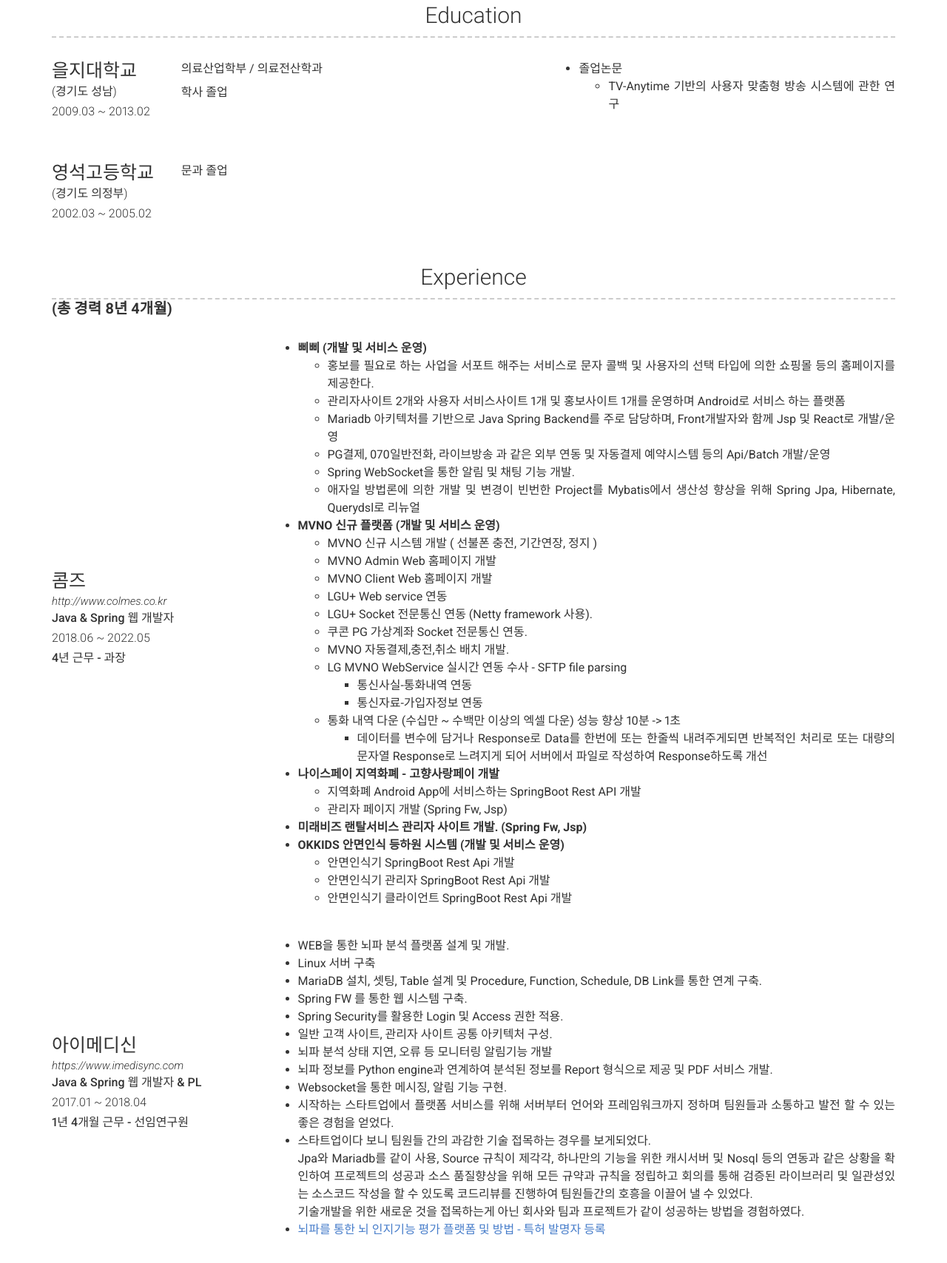
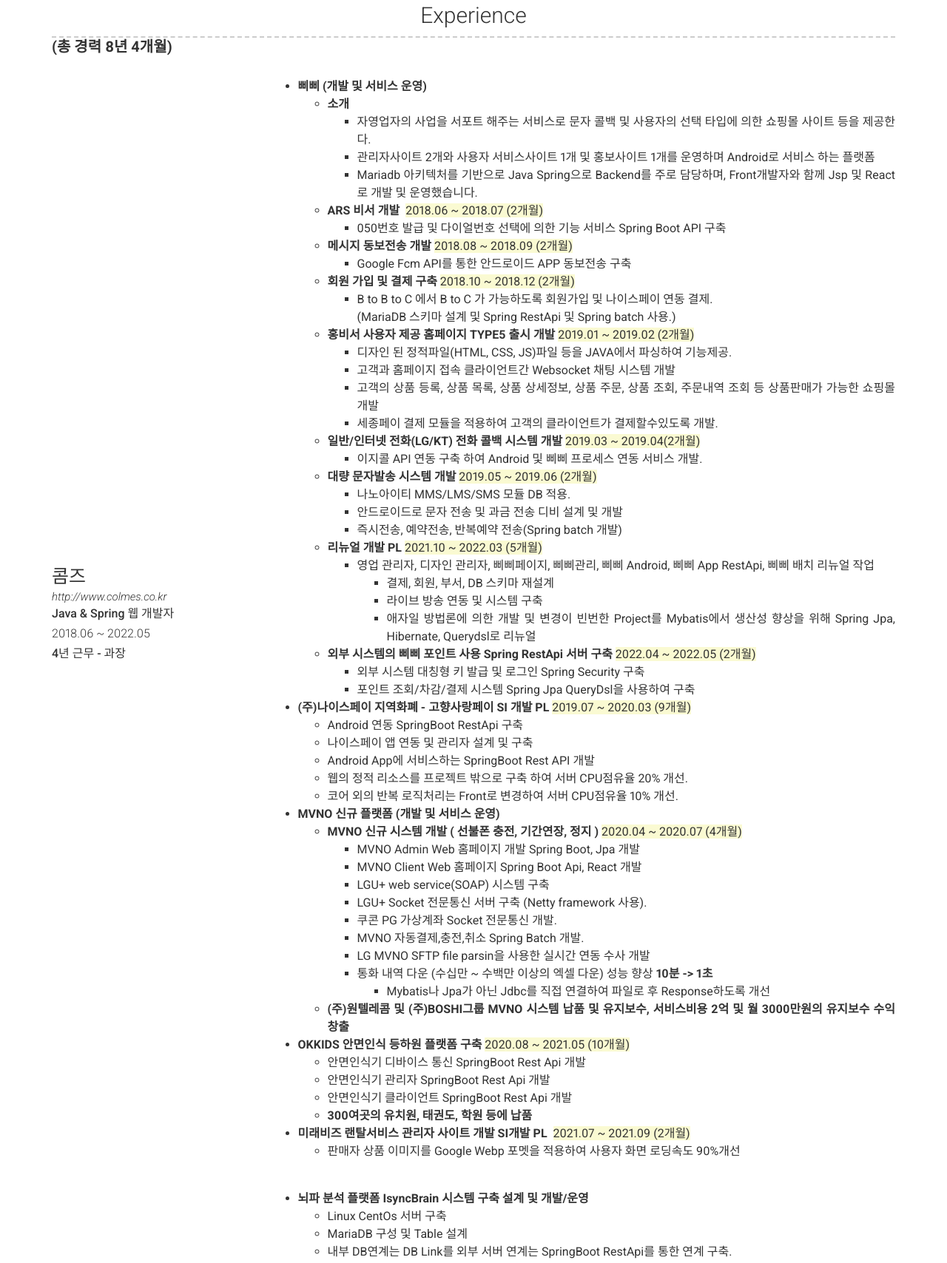
Before and after one commit to hyunyoul1004/hyunyoul1004.github.io, a plain HTML site: page index.html in a window 1280 px wide. Shown: the part 576-2284 px from the top of the page at 74% size. Drawn offline with nearby package versions, Linux system fonts and the light colour scheme.

Commit message:
이력서 대수정

```diff
--- a/index.html
+++ b/index.html
@@ -97,58 +97,14 @@
         <span class="profile-img" style="background-image: url(/images/profile.jpg)"></span>
       </div><div class="col-xs-12 col-sm-8 col-md-9 col-print-12">
       <p>
-        <mark>Java & Spring 기반의 9년차 백엔드 개발자</mark>로 LG전자 글로벌 금형 구매 시스템에서 100만건이상의 연계데이터 처리 와 방위사업청 서비스에서 Api/Batch 개발 및 운영하였습니다. <br/>
-        <mark>아이메디신 스타트업에서 PL</mark>을 하며 뇌파분석플랫폼(ISyncBrain)을 AWS 인프라 구축을 성공적으로 안정화 시킨 경험이 있습니다.<br/>
-        콤즈에서 플랫폼(삐삐 플랫폼, MVNO 플랫폼, 안면인식 등하원 플랫폼)의 서비스 개발 및 운영 업무를 하며 전문통신 및 다양한 외부 시스템간 연계와 결제 배치 서비스 등을 처리했습니다.<br/>
-        플랫폼에 기능 추가 및 개발함에 있어 <mark>운영시 문제가 없도록 안정화에 중점</mark>을 두었으며, 그러기 위한 방법으로 테스트 코드 작성을 당연하게 생각하여 다양한 테스트 케이스를 반복적으로 수행하였습니다.<br/>
-        항상 학습하여 발전함에 있어 나 자신과 회사 및 팀원들간의 시너지효과를 만들어갈 수 있도록 노력하는 개발자가 되겠습니다.
+        <mark>Java 기반의 9년차 백엔드 개발자</mark>로 LG전자 글로벌 금형 구매 시스템에서 <b>100만건</b> 이상의 금형 자산 연계 처리와 방위사업청에서 <b>1,500여명의 직원에 대한</b> 행정시스템(인사평가/각종 수당)을 담당하여 API/Batch 개발 및 시스템 고도화 업무 등을 해왔습니다.<br/>
+        <mark>아이메디신에서 PL</mark>을 하며 뇌파분석플랫폼(ISyncBrain) 설계 및 개발과 AWS 인프라를 구축하여 <b>중소기업청TIPS 사업 선정 및 SeriesA 유치 (30억원)</b>의 성과를 달성하였습니다.<br/>
+        콤즈에서 자체 플랫폼과 SI 프로젝트 설계 및 코어 구현 등을 주요 업무로 하였습니다.<br/>
+        플랫폼에 기능 추가 및 개발함에 있어 <mark>운영시 문제가 없도록 안정화에 중점</mark>을 두었으며, 테스트 코드 작성을 당연하게 생각하여 다양한 테스트 케이스를 반복적으로 수행하였습니다.<br/>
+        항상 학습하여 발전함에 있어 나 자신과 회사 및 팀원들간의 시너지효과를 만들어갈 수 있도록 노력하는 개발자가 되고자 합니다.
       </p>
     </div>
   </div>
-</div>
-
-
-          <div class="container list-container">
-            <h3 id="education">Education</h3>
-
-              <div class="row clearfix layout layout-left border-no">
-                <div class="col-xs-12 col-sm-4 col-md-3 col-print-12 details">
-                  <h4 id="harvard-university">을지대학교</h4>
-                  <p>(경기도 성남)</p>
-                  <p>2009.03 ~ 2013.02</p>
-                  <p class="no-print aditional-links"></p>
-                </div>
-                <div class="col-xs-12 col-sm-8 col-md-9 col-print-12 content">
-                  <p>의료산업학부 / 의료전산학과</p>
-                  <p>학사 졸업</p>
-                </div>
-                <div class="col-xs-12 col-sm-8 col-md-9 col-print-12">
-                  <ul>
-                    <li>졸업논문</li>
-                    <ul>
-                      <li>TV-Anytime 기반의 사용자 맞춤형 방송 시스템에 관한 연구</li>
-                    </ul>
-                  </ul>
-                </div>
-              </div>
-
-
-              <div class="row clearfix layout layout-left border-no">
-                <div class="col-xs-12 col-sm-4 col-md-3 col-print-12 details">
-                  <h4 id="harvard-university">영석고등학교</h4>
-                  <p>(경기도 의정부)</p>
-                  <p>2002.03 ~ 2005.02</p>
-                  <p class="no-print aditional-links"></p>
-                </div>
-                <div class="col-xs-12 col-sm-8 col-md-9 col-print-12 content">
-                  <p>문과 졸업</p>
-                </div>
-
-                <div class="col-xs-12 col-sm-8 col-md-9 col-print-12">
-
-                </div>
-              </div>
-
 </div>
 
           <div class="container list-container">
@@ -168,49 +124,115 @@
                   <!-- <p class="quote">매출 0원 스타트업에서  MAU 1,300만, 일 주문 300만건의 커머스 서비스</p> -->
                 <ul>
                   <li><B>삐삐 (개발 및 서비스 운영)</B></li>
+
                   <ul>
-                    <li>홍보를 필요로 하는 사업을 서포트 해주는 서비스로 문자 콜백 및 사용자의 선택 타입에 의한 쇼핑몰 등의 홈페이지를 제공한다.</li>
+                    <li><b>소개</b></li>
+                    <ul>
+                      <li>자영업자의 사업을 서포트 해주는 서비스로 문자 콜백 및 사용자의 선택 타입에 의한 쇼핑몰 사이트 등을 제공한다.</li>
                       <li>관리자사이트 2개와 사용자 서비스사이트 1개 및 홍보사이트 1개를 운영하며 Android로 서비스 하는 플랫폼</li>
-                    <li>Mariadb 아키텍처를 기반으로 Java Spring Backend를 주로 담당하며, Front개발자와 함께 Jsp 및 React로 개발/운영 </li>
-                    <li>PG결제, 070일반전화, 라이브방송 과 같은 외부 연동 및 자동결제 예약시스템 등의 Api/Batch  개발/운영</li>
-                    <li>Spring WebSocket을 통한 알림 및 채팅 기능 개발.</li>
+                      <li>Mariadb 아키텍처를 기반으로 Java Spring으로 Backend를 주로 담당하며, Front개발자와 함께 Jsp 및 React로 개발 및 운영했습니다. </li>
+                    </ul>
+
+                    <li><b>ARS 비서 개발 </b>&nbsp;<font style="background-color: #FAFAD2;" >2018.06 ~ 2018.07 (2개월)</font></li>
+
+                    <ul>
+                      <li>050번호 발급 및 다이얼번호 선택에 의한 기능 서비스 Spring Boot API 구축</li>
+                    </ul>
+
+                    <li><b>메시지 동보전송 개발</b>&nbsp;<font style="background-color: #FAFAD2;" >2018.08 ~ 2018.09 (2개월)</font></li>
+                    <ul>
+                      <li>Google Fcm API를 통한 안드로이드 APP 동보전송 구축</li>
+                    </ul>
+
+                    <li><b>회원 가입 및 결제 구축</b>&nbsp;<font style="background-color: #FAFAD2;" >2018.10 ~ 2018.12 (2개월)</font></li>
+                    <ul>
+                      <li>B to B to C 에서 B to C 가 가능하도록 회원가입 및 나이스페이 연동 결제.
+                        <br/>(MariaDB 스키마 설계 및 Spring RestApi 및 Spring batch 사용.)</li>
+                    </ul>
+
+                    <li><b>홍비서 사용자 제공 홈페이지 TYPE5 출시 개발</b>&nbsp;<font style="background-color: #FAFAD2;" >2019.01 ~ 2019.02 (2개월)</font></li>
+                    <ul>
+                      <li>디자인 된 정적파일(HTML, CSS, JS)파일 등을 JAVA에서 파싱하여 기능제공.</li>
+                      <li>고객과 홈페이지 접속 클라이언트간 Websocket 채팅 시스템 개발</li>
+                      <li>고객의 상품 등록, 상품 목록, 상품 상세정보, 상품 주문, 상품 조회, 주문내역 조회 등 상품판매가 가능한 쇼핑몰 개발</li>
+                      <li>세종페이 결제 모듈을 적용하여 고객의 클라이언트가 결제할수있도록 개발.</li>
+                    </ul>
+
+                    <li><b>일반/인터넷 전화(LG/KT) 전화 콜백 시스템 개발</b>&nbsp;<font style="background-color: #FAFAD2;" >2019.03 ~ 2019.04(2개월)</font></li>
+                    <ul>
+                      <li>이지콜 API 연동 구축 하여 Android 및 삐삐 프로세스 연동 서비스 개발.</li>
+                    </ul>
+
+                    <li><b>대량 문자발송 시스템 개발</b>&nbsp;<font style="background-color: #FAFAD2;" >2019.05 ~ 2019.06 (2개월)</font></li>
+                    <ul>
+                      <li>나노아이티 MMS/LMS/SMS 모듈 DB 적용.</li>
+                      <li>안드로이드로 문자 전송 및 과금 전송 디비 설계 및 개발</li>
+                      <li>즉시전송, 예약전송, 반복예약 전송(Spring batch 개발)</li>
+                    </ul>
+
+                    <li><b>리뉴얼 개발 PL</b>&nbsp;<font style="background-color: #FAFAD2;" >2021.10 ~ 2022.03 (5개월)</font></li>
+                    <ul>
+                      <li>영업 관리자, 디자인 관리자, 삐삐페이지, 삐삐관리, 삐삐 Android, 삐삐 App RestApi, 삐삐 배치 리뉴얼 작업</li>
+                        <ul>
+                          <li>결제, 회원, 부서, DB 스키마 재설계</li>
+                          <li>라이브 방송 연동 및 시스템 구축</li>
                           <li>애자일 방법론에 의한 개발 및 변경이 빈번한 Project를 Mybatis에서 생산성 향상을 위해 Spring Jpa, Hibernate, Querydsl로 리뉴얼</li>
+                        </ul>
+                    </ul>
+
+                    <li><b>외부 시스템의 삐삐 포인트 사용 Spring RestApi 서버 구축</b>&nbsp;<font style="background-color: #FAFAD2;" >2022.04 ~ 2022.05 (2개월)</font></li>
+                    <ul>
+                      <li>외부 시스템 대칭형 키 발급 및 로그인 Spring Security 구축</li>
+                      <li>포인트 조회/차감/결제 시스템 Spring Jpa QueryDsl을 사용하여 구축</li>
+                    </ul>
+
+                  </ul>
+
+                  <li><b>(주)나이스페이 지역화폐 - 고향사랑페이 SI 개발 PL</b>&nbsp;<font style="background-color: #FAFAD2;" >2019.07 ~ 2020.03 (9개월)</font><br/></li>
+                  <ul>
+                    <li>Android 연동 SpringBoot RestApi 구축</li>
+                    <li>나이스페이 앱 연동 및 관리자 설계 및 구축</li>
+                    <li>Android App에 서비스하는 SpringBoot Rest API 개발</li>
+                    <li>웹의 정적 리소스를 프로젝트 밖으로 구축 하여 서버 CPU점유율 20% 개선.</li>
+                    <li>코어 외의 반복 로직처리는 Front로 변경하여 서버 CPU점유율 10% 개선.</li>
                   </ul>
 
                   <li><B>MVNO 신규 플랫폼 (개발 및 서비스 운영)</B></li>
                   <ul>
-                    <li>MVNO 신규 시스템 개발 ( 선불폰 충전, 기간연장, 정지 )</li>
-                    <li>MVNO Admin Web 홈페이지 개발</li>
-                    <li>MVNO Client Web 홈페이지 개발</li>
-                    <li>LGU+ Web service 연동</li>
-                    <li>LGU+ Socket 전문통신 연동 (Netty framework 사용).</li>
-                    <li>쿠콘 PG 가상계좌 Socket 전문통신 연동.</li>
-                    <li>MVNO 자동결제,충전,취소 배치 개발.</li>
-                    <li>LG MVNO WebService 실시간 연동 수사  - SFTP file parsing</li>
+                    <li><b>MVNO 신규 시스템 개발 ( 선불폰 충전, 기간연장, 정지 )</b>&nbsp;<font style="background-color: #FAFAD2;" >2020.04 ~ 2020.07 (4개월)</mark></li>
                     <ul>
-                        <li>통신사실-통화내역 연동</li>
-                        <li>통신자료-가입자정보 연동</li>
-                      </ul>
-                    <li>통화 내역 다운 (수십만 ~ 수백만 이상의 엑셀 다운) 성능 향상 10분 -> 1초 </li>
+                      <li>MVNO Admin Web 홈페이지 개발 Spring Boot, Jpa 개발</li>
+                      <li>MVNO Client Web 홈페이지 Spring Boot Api, React 개발</li>
+                      <li>LGU+ web service(SOAP) 시스템 구축</li>
+                      <li>LGU+ Socket 전문통신 서버 구축 (Netty framework 사용).</li>
+                      <li>쿠콘 PG 가상계좌 Socket 전문통신 개발.</li>
+                      <li>MVNO 자동결제,충전,취소 Spring Batch 개발.</li>
+                      <li>LG MVNO SFTP file parsin을 사용한 실시간 연동 수사 개발</li>
+                      <li>통화 내역 다운 (수십만 ~ 수백만 이상의 엑셀 다운) 성능 향상 <b>10분 -> 1초</b></li>
                       <ul>
-                        <li>데이터를 변수에 담거나 Response로 Data를 한번에 또는 한줄씩 내려주게되면 반복적인 처리로 또는 대량의 문자열 Response로 느려지게 되어 서버에서 파일로 작성하여 Response하도록 개선</br/>
+                        <li>Mybatis나 Jpa가 아닌 Jdbc를 직접 연결하여 파일로 후 Response하도록 개선</br/>
                       </ul>
                     </ul>
 
-                  <li><b>나이스페이 지역화폐 - 고향사랑페이 개발</b></li>
-                  <ul>
-                    <li>지역화폐 Android App에 서비스하는 SpringBoot Rest API 개발</li>
-                    <li>관리자 페이지 개발 (Spring Fw, Jsp)</li>
+                      <li><b>(주)원텔레콤 및 (주)BOSHI그룹 MVNO 시스템 납품 및 유지보수, 서비스비용 2억 및 월 3000만원의 유지보수 수익 창출</b>&nbsp;</li>
                   </ul>
 
-                  <li><b>미래비즈 랜탈서비스 관리자 사이트 개발. (Spring Fw, Jsp)</b></li>
 
-                  <li><b>OKKIDS 안면인식 등하원 시스템 (개발 및 서비스 운영)</b></li>
+
+                  <li><b>OKKIDS 안면인식 등하원 플랫폼 구축</b> <font style="background-color: #FAFAD2;" >2020.08 ~ 2021.05 (10개월)</font></li>
                     <ul>
-                      <li>안면인식기 SpringBoot Rest Api 개발 </li>
+                      <li>안면인식기 디바이스 통신 SpringBoot Rest Api 개발 </li>
                       <li>안면인식기 관리자 SpringBoot Rest Api 개발 </li>
                       <li>안면인식기 클라이언트 SpringBoot Rest Api 개발 </li>
+                      <li><b>300여곳의 유치원, 태권도, 학원 등에 납품</b></li>
                     </ul>
+
+                  <li><b>미래비즈 랜탈서비스 관리자 사이트 개발 SI개발 PL </b>&nbsp;<font style="background-color: #FAFAD2;" >2021.07 ~ 2021.09 (2개월)</font></li>
+                    <ul>
+                      <li>판매자 상품 이미지를 Google Webp 포멧을 적용하여 사용자 화면 로딩속도 90%개선 </li>
+                    </ul>
+
+
                 </ul>
                 </div>
               </div>
@@ -227,21 +249,34 @@
                 <div class="col-xs-12 col-sm-8 col-md-9 col-print-12">
                   <!-- <p class="quote">매출 0원 스타트업에서  MAU 1,300만, 일 주문 300만건의 커머스 서비스</p> -->
                   <ul>
-                    <li>WEB을 통한 뇌파 분석 플랫폼 설계 및 개발.</li>
-                    <li>Linux 서버 구축</li>
-                    <li>MariaDB 설치, 셋팅, Table 설계 및 Procedure, Function, Schedule, DB Link를 통한 연계 구축.</li>
+                    <li><b>뇌파 분석 플랫폼 IsyncBrain 시스템 구축 설계 및 개발/운영</b></li>
+                    <ul>
+                      <li>Linux CentOs 서버 구축</li>
+                      <li>MariaDB 구성 및 Table 설계</li>
+                      <li>내부 DB연계는 DB Link를 외부 서버 연계는 SpringBoot RestApi를 통한 연계 구축.</li>
                       <li>Spring FW 를 통한 웹 시스템 구축.</li>
                       <li>Spring Security를 활용한 Login 및 Access 권한 적용.</li>
                       <li>일반 고객 사이트, 관리자 사이트 공통 아키텍처 구성.</li>
                       <li>뇌파 분석 상태 지연, 오류 등 모니터링 알림기능 개발</li>
-                    <li>뇌파 정보를 Python engine과 연계하여 분석된 정보를 Report 형식으로 제공 및 PDF 서비스 개발.</li>
+                      <li>뇌파 정보를 Python Engine과 연계하여 분석된 정보를 웹 및 PDF 제공 서비스 개발.</li>
                       <li>Websocket을 통한 메시징, 알림 기능 구현.</li>
-                    <li>시작하는 스타트업에서 플랫폼 서비스를 위해 서버부터 언어와 프레임워크까지 정하며 팀원들과 소통하고 발전 할 수 있는 좋은 경험을 얻었다.</li>
+                      <li>GitLab 형상관리 및 Jenkins 자동배포 설치 및 구성.</li>
+                    </ul>
+                    <li><b>결과</b></li>
+                    <ul>
+                      <li>중소기업청 TIPS 사업 선정</li>
+                      <li>SeriesA 유치 (30억원)</li>
+                    </ul>
+
+                    <li><b>경험</b></li>
+                    <ul>
                       <li>
-                      스타트업이다 보니 팀원들 간의 과감한 기술 접목하는 경우를 보게되었다.<br/>
-                      Jpa와 Mariadb를 같이 사용, Source 규칙이 제각각, 하나만의 기능을 위한 캐시서버 및 Nosql 등의 연동과 같은 상황을 확인하여 프로젝트의 성공과 소스 품질향상을 위해
-                      모든 규약과 규칙을 정립하고 회의를 통해 검증된 라이브러리 및 일관성있는 소스코드 작성을 할 수 있도록 코드리뷰를 진행하여 팀원들간의 호흥을 이끌어 낼 수 있었다.<br/>
-                      기술개발을 위한 새로운 것을 접목하는게 아닌 회사와 팀과 프로젝트가 같이 성공하는 방법을 경험하였다. </li>
+                        스타트업에서 플랫폼 서비스를 위해 서버부터 언어와 프레임워크까지 정하며 팀원들과 소통하고 발전 할 수 있는 좋은 경험을 얻었다.<br/>
+                        스타트업이다 보니 팀원들의 과감한 기술 적용 케이스를 보게되었다.<br/>
+                        Jpa와 Mariadb를 같이 사용, Source 규칙의 다양성, 하나만의 기능을 위한 캐시서버 또는 Nosql 등의 연동과 같은 상황을 보았다.<br/>
+                        프로젝트의 성공과 소스 품질향상을 위해 모든 규약과 규칙을 정립하고 회의를 통해 검증된 라이브러리 및 일관성있는 소스코드 작성을 할 수 있도록 코드리뷰를 진행하여 팀원들간의 호흥을 이끌어 내어 성공적으로 프로젝트를 완수 할 수 있었다.<br/>
+                        다양한 기술을 접목하는게 프로젝트의 성공이 아닌 회사와 팀과 프로젝트가 같이 성공하는 방법을 경험하였다. </li>
+                    </ul>
                     <li><a href="https://scienceon.kisti.re.kr/srch/selectPORSrchPatent.do?cn=KOR1020170156921" target="_blank" class="link" >뇌파를 통한 뇌 인지기능 평가 플랫폼 및 방법 - 특허 발명자 등록</a> </li>
                   </ul>
                 </div>
@@ -283,8 +318,8 @@
 
                   <ul>
                     <li>(주)LG CNS - UCAMP 신입사원 교육</li>
-                    <li>(주)지엠솔루션 - 사내인트라넷 구축 및 리뉴얼</li>
-                    <li>(주)LG전자 - 글로벌 금형구매시스템 유지보수 및 개발</li>
+                    <li>(주)지엠솔루션 - 사내인트라넷 리뉴얼 개발</li>
+                    <li>(주)LG전자 - 글로벌 금형구매시스템 개발/운영</li>
                   </ul>
                 </div>
               </div>
@@ -338,9 +373,71 @@
 
           </div>
 
+
+
+
+          <div class="container list-container">
+            <h3 id="education">Education</h3>
+
+              <div class="row clearfix layout layout-left border-no">
+                <div class="col-xs-12 col-sm-4 col-md-3 col-print-12 details">
+                  <h4 id="harvard-university">을지대학교</h4>
+                  <p>(경기도 성남)</p>
+                  <p>2009.03 ~ 2013.02</p>
+                  <p class="no-print aditional-links"></p>
+                </div>
+                <div class="col-xs-12 col-sm-8 col-md-9 col-print-12 content">
+                  <p>의료산업학부 / 의료전산학과</p>
+                  <p>학사 졸업</p>
+                </div>
+                <div class="col-xs-12 col-sm-8 col-md-9 col-print-12">
+                  <ul>
+                    <li>졸업논문</li>
+                    <ul>
+                      <li>TV-Anytime 기반의 사용자 맞춤형 방송 시스템에 관한 연구</li>
+                    </ul>
+                  </ul>
+                </div>
+              </div>
+
+          </div>
+
+          <!-- 교육 -->
+          <div class="container education-container">
+            <h3>Developer Education</h3>
+
+            <div class="row clearfix layout layout-left">
+              <div class="col-xs-12 col-sm-4 col-md-3 col-print-12 details">
+                <h4>UCAMP</h4>
+                <p><b>(주)LG CNS</b></p><p>2013.08 ~ 2013.12	</p>
+
+              </div>
+              <div class="col-xs-12 col-sm-8 col-md-9 col-print-12">
+                <ul>
+                  <li>ORACLE, JAVA, Spring, HTML, CSS, Javascript, Jquery 등 웹 개발에 필요한 전반적인 교육</li>
+                </ul>
+              </div>
+            </div>
+
+            <div class="row clearfix layout layout-left">
+                <div class="col-xs-12 col-sm-4 col-md-3 col-print-12 details">
+                  <h4>DevOn FrameWork</h4>
+                  <p><b>(주)LG CNS</b></p>
+                  <p>2014.07</p>
+
+                </div>
+                <div class="col-xs-12 col-sm-8 col-md-9 col-print-12">
+                <ul>
+                  <li>DevOn FrameWork.</li>
+                </ul>
+              </div>
+            </div>
+
+          </div>
+
           <!-- 수상 -->
           <div class="container education-container">
-            <h3>수상</h3>
+            <h3>Awards</h3>
 
             <div class="row clearfix layout layout-left">
                 <div class="col-xs-12 col-sm-4 col-md-3 col-print-12 details">
@@ -350,7 +447,7 @@
                 </div>
                 <div class="col-xs-12 col-sm-8 col-md-9 col-print-12">
                 <ul>
-                  <li>복권 구매 시스템 프로젝트 설계 및 개발.</li>
+                  <li>복권 구매 시스템</li>
                   <li>상훈 - 50만원</li>
                 </ul>
               </div>
@@ -372,39 +469,6 @@
             </div>
 
           </div>
-
-          <!-- 교육 -->
-          <div class="container education-container">
-            <h3>교육</h3>
-
-            <div class="row clearfix layout layout-left">
-              <div class="col-xs-12 col-sm-4 col-md-3 col-print-12 details">
-                <h4>UCAMP</h4>
-                <p><b>(주)LG CNS</b></p><p>2013.08 ~ 2013.12	</p>
-
-              </div>
-              <div class="col-xs-12 col-sm-8 col-md-9 col-print-12">
-                <ul>
-                  <li>ORACLE, JAVA , HTML, CSS, JAVASCRIPT, JQUERY 등 웹 개발에 필요한 전반적인 교육_(신입사원 교육)</li>
-                </ul>
-              </div>
-            </div>
-
-            <div class="row clearfix layout layout-left">
-                <div class="col-xs-12 col-sm-4 col-md-3 col-print-12 details">
-                  <h4>DevOn FrameWork</h4>
-                  <p><b>(주)LG CNS</b></p>
-                  <p>2014.07</p>
-
-                </div>
-                <div class="col-xs-12 col-sm-8 col-md-9 col-print-12">
-                <ul>
-                  <li>DevOn FrameWork.</li>
-                </ul>
-              </div>
-            </div>
-
-          </div>
       </div>
   </main>
 
```
Lines whose indentation alone changed are shown as unchanged.
